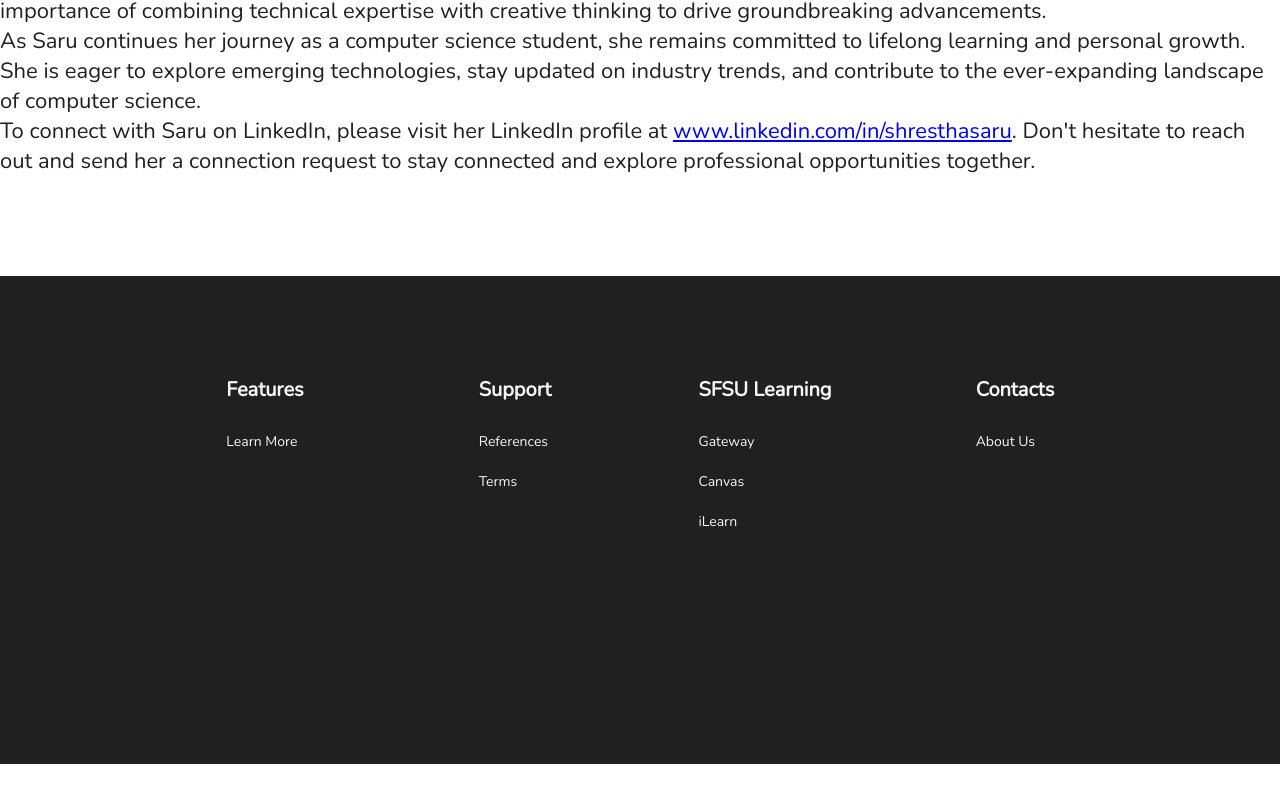
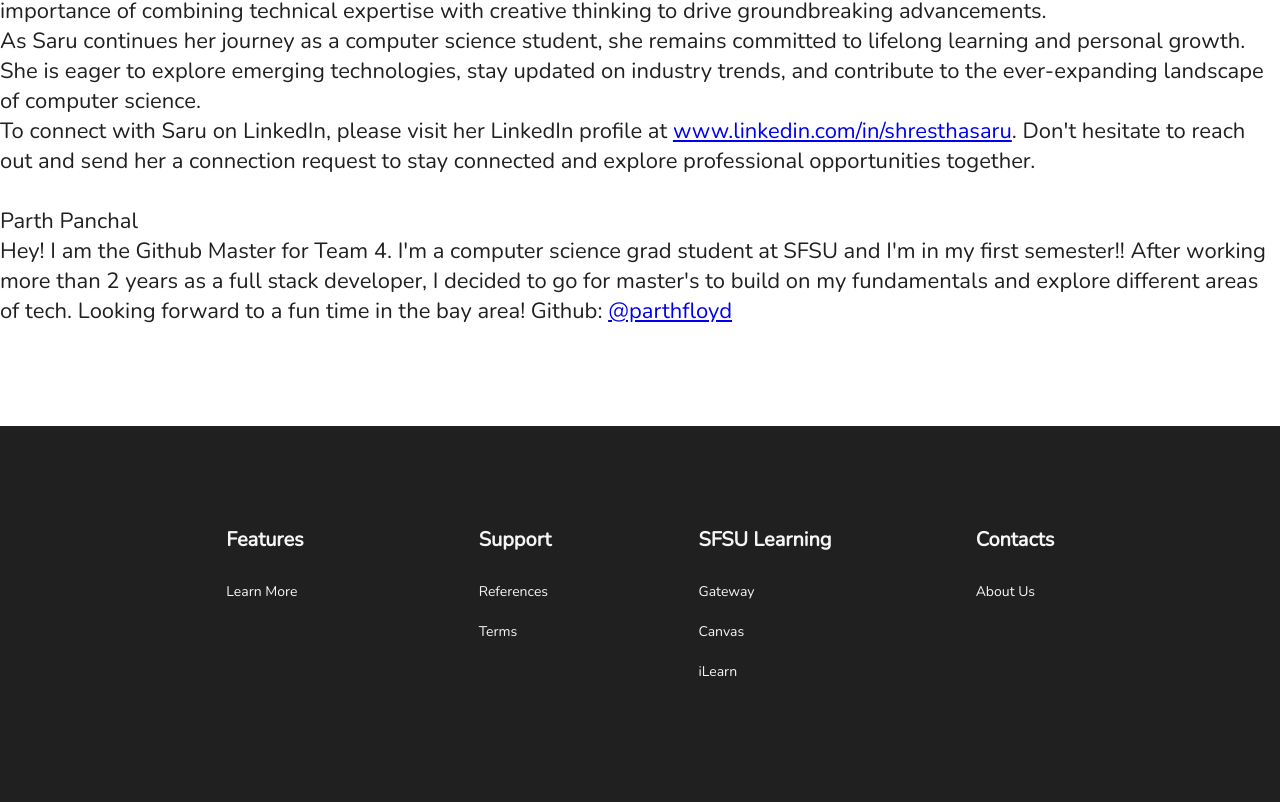
Before and after one commit to sfsu-joseo/csc648-848-05-sw-engineering-spring-2023-T04, a React (Create React App) app in the folder Milestones/M3/HorizontalPrototype/frontend/: page /about-us in a window 1280 px wide. Shown: the part 804-1606 px from the top of the page. Before the commit the page ends 1568 px from the top, so only its background shows below. Built offline with nearby package versions, Linux system fonts and the light colour scheme.

Commit message:
- updated AboutUs.js - included Parth's about me details

```diff
--- a/Milestones/M3/HorizontalPrototype/frontend/src/pages/AboutUs.js
+++ b/Milestones/M3/HorizontalPrototype/frontend/src/pages/AboutUs.js
@@ -62,6 +62,16 @@ const AboutUs = ({ windowDimension }) => {
           . Don't hesitate to reach out and send her a connection request to
           stay connected and explore professional opportunities together.
         </p>
+        <br/>
+        <header>Parth Panchal</header>
+        <p>
+          Hey! I am the Github Master for Team 4. I'm a computer science grad student
+          at SFSU and I'm in my first semester!! After working more than 2 years as a full stack developer, I
+          decided to go for master's to build on my fundamentals and explore different areas of tech. Looking
+           forward to a fun time in the bay area! Github: <Link to={"https://parthfloyd.github.io"} target="_blank">
+            @parthfloyd
+          </Link>
+        </p>
       </div>
 
       <Footer windowDimension={windowDimension} />
```
